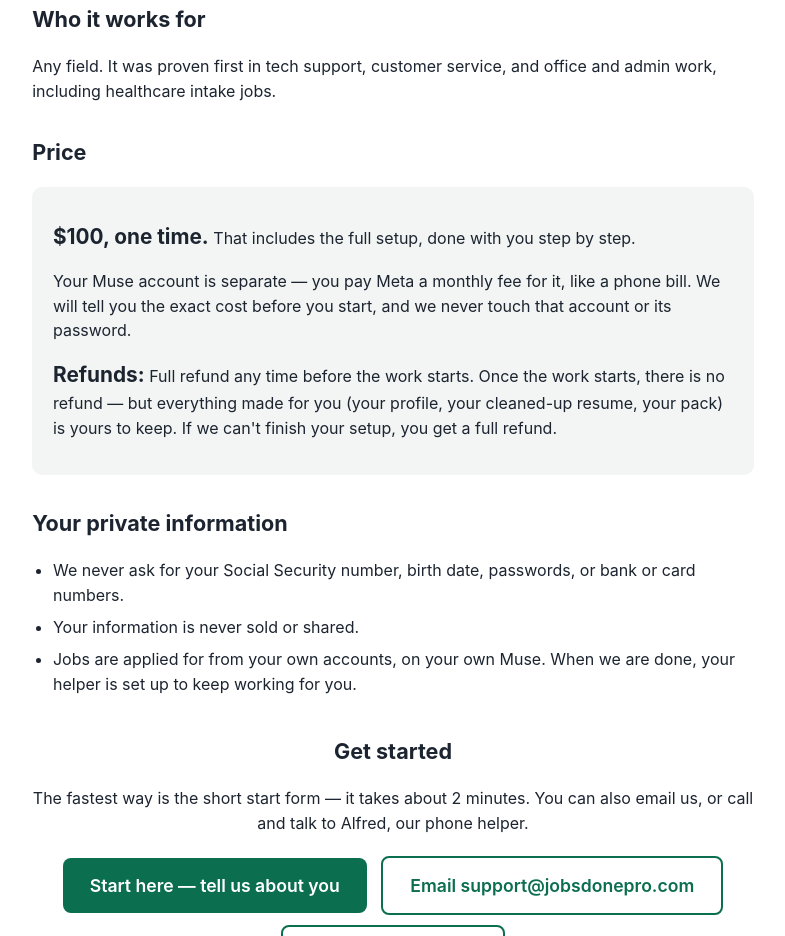
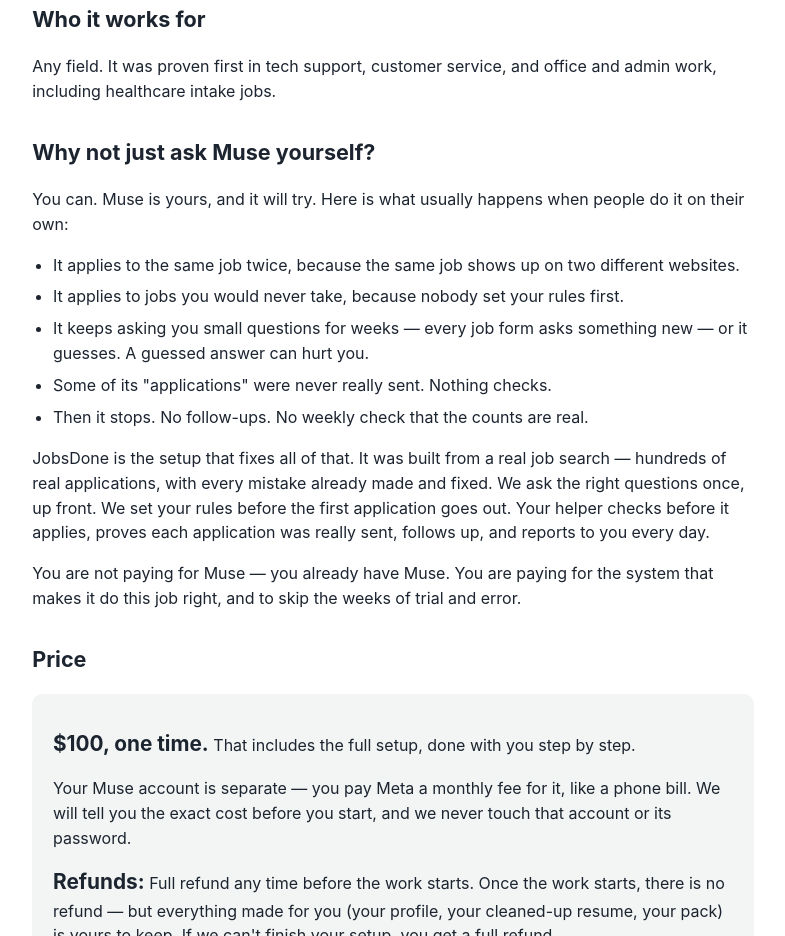
Before and after one commit to thepodemail-lgtm/jobsdonepro, a plain HTML site: page index.html in a window 1280 px wide. Shown: the part 854-1790 px from the top of the page, without its empty margins (247-1032 px from the left). Drawn offline with Linux system fonts and the light colour scheme.

Commit message:
Add 'Why not just ask Muse yourself?' section

```diff
--- a/index.html
+++ b/index.html
@@ -49,6 +49,18 @@
   <h2>Who it works for</h2>
   <p>Any field. It was proven first in tech support, customer service, and office and admin work, including healthcare intake jobs.</p>
 
+  <h2>Why not just ask Muse yourself?</h2>
+  <p>You can. Muse is yours, and it will try. Here is what usually happens when people do it on their own:</p>
+  <ul>
+    <li>It applies to the same job twice, because the same job shows up on two different websites.</li>
+    <li>It applies to jobs you would never take, because nobody set your rules first.</li>
+    <li>It keeps asking you small questions for weeks — every job form asks something new — or it guesses. A guessed answer can hurt you.</li>
+    <li>Some of its "applications" were never really sent. Nothing checks.</li>
+    <li>Then it stops. No follow-ups. No weekly check that the counts are real.</li>
+  </ul>
+  <p>JobsDone is the setup that fixes all of that. It was built from a real job search — hundreds of real applications, with every mistake already made and fixed. We ask the right questions once, up front. We set your rules before the first application goes out. Your helper checks before it applies, proves each application was really sent, follows up, and reports to you every day.</p>
+  <p>You are not paying for Muse — you already have Muse. You are paying for the system that makes it do this job right, and to skip the weeks of trial and error.</p>
+
   <h2>Price</h2>
   <div class="price">
     <p><strong>$100, one time.</strong> That includes the full setup, done with you step by step.</p>
```
